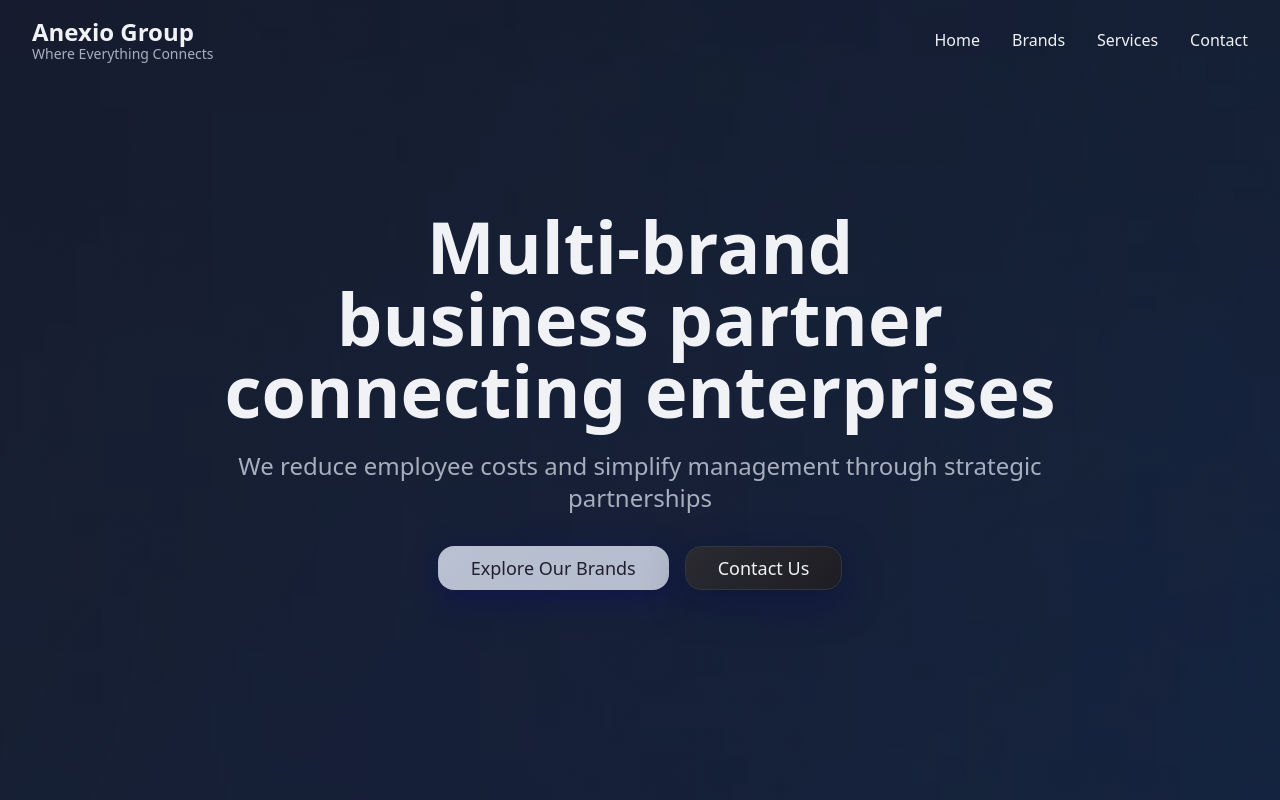
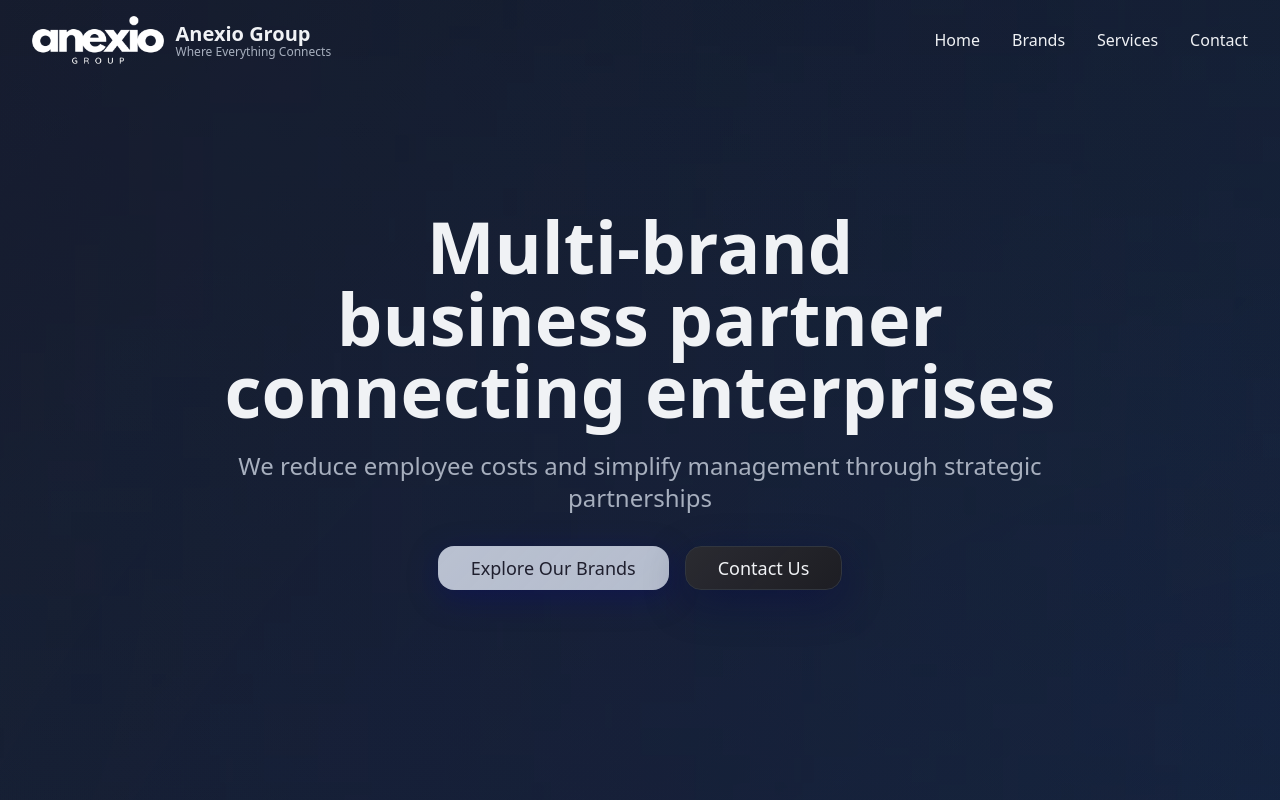
Before and after one commit to webdoagency/anexiogroup, a React (Vite) app: page / in a window 1280 px wide. Shown: the top 800 px of the page. Built offline with nearby package versions, Linux system fonts and the light colour scheme; the HTML template or start-up script is replaced by a standard one.

Commit message:
Add Anexio Group logo

```diff
--- a/src/components/Navigation.tsx
+++ b/src/components/Navigation.tsx
@@ -1,5 +1,6 @@
 import { useState, useEffect } from "react";
 import { Button } from "@/components/ui/button";
+import anexioLogo from "@/assets/anexio-logo.png";
 const Navigation = () => {
   const [isScrolled, setIsScrolled] = useState(false);
   useEffect(() => {
@@ -13,13 +14,20 @@ const Navigation = () => {
       <div className="container mx-auto px-6 lg:px-8">
         <div className="flex items-center justify-between h-20">
           {/* Logo */}
-          <div className="flex flex-col">
-            <span className="text-2xl font-bold text-foreground">
-              Anexio Group
-            </span>
-            <span className="text-sm text-muted-foreground -mt-1">
-              Where Everything Connects
-            </span>
+          <div className="flex items-center gap-3">
+            <img
+              src={anexioLogo}
+              alt="Anexio Group Logo"
+              className="h-12 w-auto"
+            />
+            <div className="flex flex-col">
+              <span className="text-xl font-bold text-foreground">
+                Anexio Group
+              </span>
+              <span className="text-xs text-muted-foreground -mt-1">
+                Where Everything Connects
+              </span>
+            </div>
           </div>
 
           {/* Desktop Navigation */}
```
Also changed, not shown: src/assets/anexio-logo.png (added).
